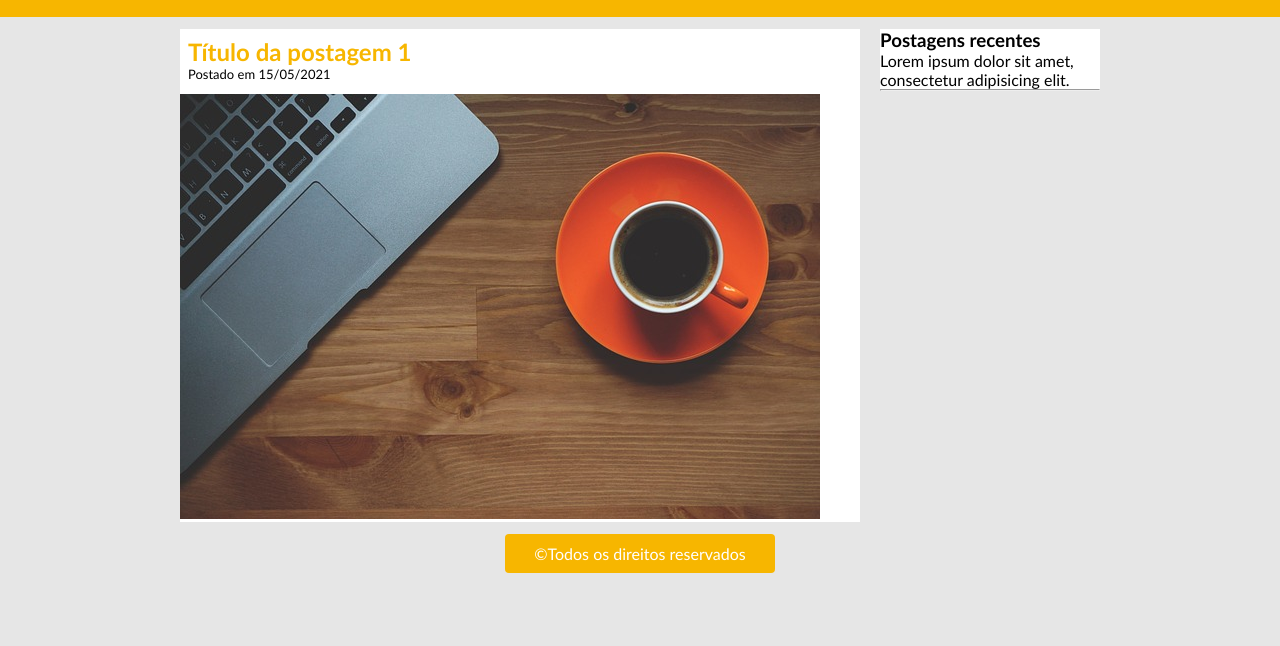
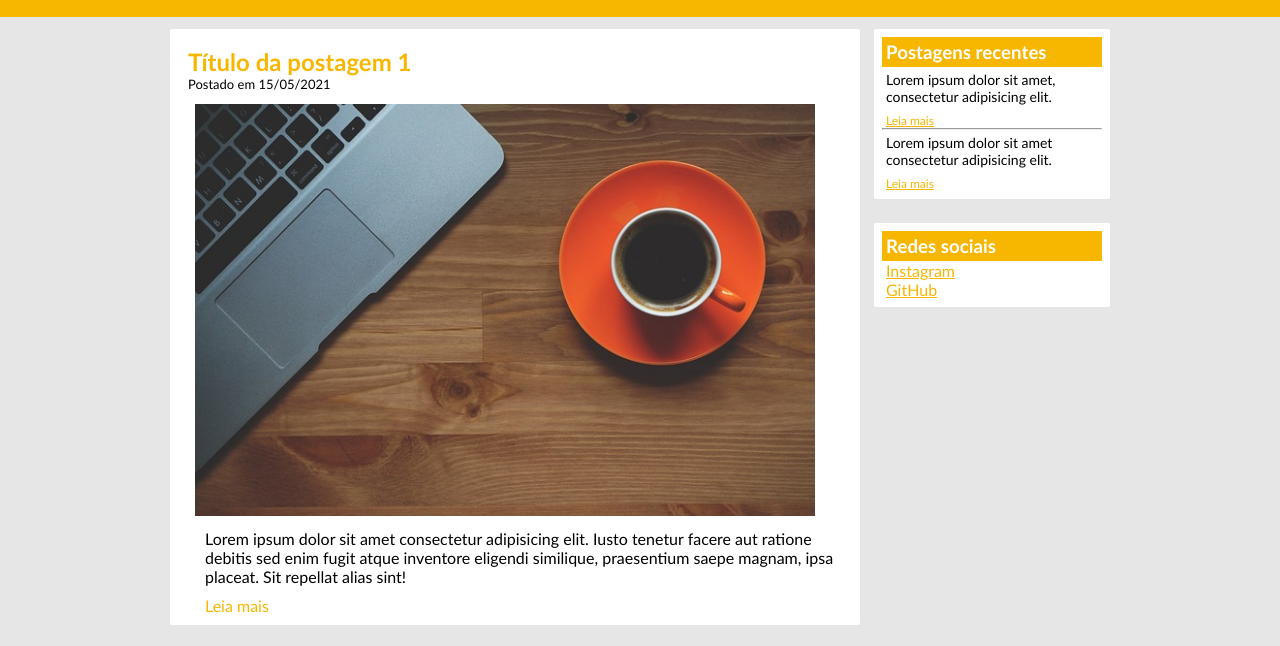
Before and after one commit to allanvigiani/TecBlog-Project, a plain HTML site: page TecBlog/index.html in a window 1280 px wide. Shown: the part 130-776 px from the top of the page. Drawn offline with Linux system fonts and the light colour scheme.

Commit message:
more changes

```diff
--- a/TecBlog/index.html
+++ b/TecBlog/index.html
@@ -22,21 +22,39 @@
       <div id="area-principal1">
          <h2 class="titulos-postagens">Título da postagem 1</h2>
             <p class="data-postagens">Postado em 15/05/2021</p>
-               <img src="images/imagem1.jpg" alt="foto-da-noticia" class="fotos-postagens">
+               <img width="620px" src="images/imagem1.jpg" alt="foto-da-noticia" class="fotos-postagens">
+                  <p class="par-postagens">Lorem ipsum dolor sit amet consectetur adipisicing elit. Iusto tenetur facere aut ratione debitis sed enim fugit atque inventore eligendi similique, praesentium saepe magnam, ipsa placeat. Sit repellat alias sint!</p>
+                     <a href="leiamais1.html" class="link-postagens">Leia mais</a>
       </div>
 
       <div id="menu-lateral">
-         <h3>Postagens recentes</h3>
-            <p>Lorem ipsum dolor sit amet, consectetur adipisicing elit. </p> <hr>
+         <h3 class="titulo-lateral">Postagens recentes</h3>
+            <p class="par-lateral">Lorem ipsum dolor sit amet, consectetur adipisicing elit. </p>
+               <a href="leiamais3.html" class="link-lateral">Leia mais</a>
+                  <hr>
+            <p class="par-lateral">Lorem ipsum dolor sit amet consectetur adipisicing elit. </p>
+               <a href="leiamais4.html" class="link-lateral">Leia mais</a>
+      </div>
+
+      <div id="menu-lateral">
+         <h3 class="titulo-lateral">Redes sociais</h3>
+            <p><a href="http://www.instagram.com" class="link-redessociais">Instagram</a></p>
+            <p><a href="https://github.com/allanvigiani?tab=repositories" class="link-redessociais">GitHub</a></p>
+      </div>
+
+      <div id="area-principal1">
+         <h2 class="titulos-postagens">Título da postagem 2</h2>
+            <p class="data-postagens">Postado em 12/05/2021</p>
+               <img width="620px" src="images/imagem3.jpg" alt="foto-da-noticia" class="fotos-postagens">
+                  <p class="par-postagens">Lorem ipsum dolor sit amet consectetur adipisicing elit. Voluptatibus non, ab esse at natus ad similique! Ipsum molestiae sequi labore ad odio amet laborum rem ullam veritatis, recusandae consequuntur similique.</p>
+                     <a href="leiamais1.html" class="link-postagens">Leia mais</a>
       </div>
 
       <footer id="rodape">
       <p>&copy;Todos os direitos reservados</p>
-   </footer>
+      </footer>
 
    </div>
 
-
-
 </body>
 </html>
--- a/TecBlog/style.css
+++ b/TecBlog/style.css
@@ -31,12 +31,12 @@ body {
    font-size: 15px;
 }
 
-a:link, a:visited {
+.menu:link, .menu:visited {
    text-decoration: none;
    color: white;
 }
 
-a:hover {
+.menu:hover {
    background-color: white;
    padding: 5px 10px;
    color: #f7b600;
@@ -47,16 +47,18 @@ a:hover {
 /*Postagens*/
 
 #area-postagens {
-   width: 920px;
+   width: 940px;
    margin: 0 auto;
 }
 
 #area-principal1 {
-   width: 680px;
+   width: 670px;
    height: auto;
+   border-radius: 2px;
    background-color: white;
    margin: 12px auto;
    float: left;
+   padding: 10px;
 }
 
 .titulos-postagens {
@@ -72,8 +74,21 @@ a:hover {
 }
 
 .fotos-postagens {
-   margin-left: auto;
-   margin-right: auto;
+   margin-left: 15px;
+   margin-right: 5px;
+}
+
+.par-postagens {
+   margin-left: 15px;
+   margin-right: 5px;
+   padding: 10px;
+}
+
+.link-postagens:link, .link-postagens:visited {
+   font-size: 16px;
+   color: #f7b600;
+   text-decoration: none;
+   margin-left: 25px;
 }
 
 /*Fim Postagens*/
@@ -82,13 +97,37 @@ a:hover {
 
 #menu-lateral {
    width: 220px;
+   border-radius: 2px;
    background-color: white;
    float: right;
    margin: 12px auto;
+   padding: 8px;
 }
 
+.titulo-lateral {
+   background-color: #f7b600;
+   color: white;
+   padding: 4px;
+   margin: auto;
+}
 
+.par-lateral {
+   font-size: 14px;
+   padding: 4px;
+}
 
+.link-lateral {
+   font-size: 12px;
+   color: #f7b600;
+   padding: 4px;
+   text-decoration: underline;
+}
+
+.link-redessociais {
+   font-size: 16px;
+   padding: 4px;
+   color: #f7b600;
+}
 /*Fim Area Lateral*/
 
 /*Rodapé*/
@@ -98,7 +137,7 @@ a:hover {
    width: 250px;
    padding: 10px;
    margin: 0 auto;
-   border-radius: 4px;
+   border-radius: 2px;
    background-color: #f7b600;
    color: white;
    clear: both;
```
